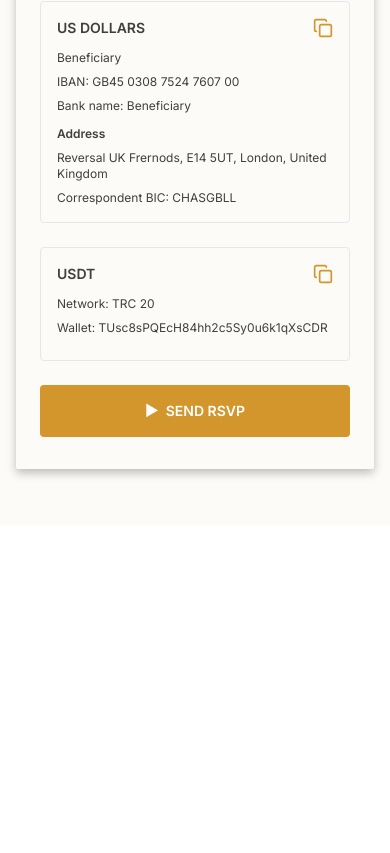
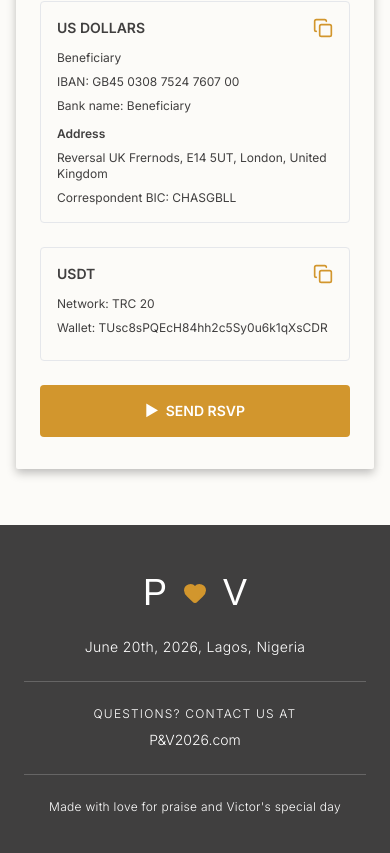
Before and after one commit to winninggodspower/pandv26, a Next.js app: page / in a window 390 px wide. Shown: the part 4196-5049 px from the top of the page. Before the commit the page ends 4721 px from the top, so only its background shows below. Built offline with nearby package versions, Linux system fonts and the light colour scheme; a web font is replaced by a local one.

Commit message:
feat: add responsive footer component
Create footer with initials, date, contact, and message; adapt for mobile and desktop.

Co-authored-by: Winning Godspower <80857214+winninggodspower@users.noreply.github.com>

```diff
--- /dev/null
+++ b/src/app/components/footer.jsx
@@ -0,0 +1,47 @@
+'use client'
+
+import { Heart } from 'lucide-react'
+
+export default function Footer() {
+  return (
+    <footer className="bg-[#403F3F] text-white py-12 md:py-20">
+      <div className="max-w-6xl mx-auto px-6">
+        {/* Main Content */}
+        <div className="text-center space-y-6">
+          {/* Names with Heart */}
+          <div className="flex items-center justify-center gap-4 md:gap-6">
+            <span className="text-4xl md:text-6xl font-light font-inspo">P</span>
+            <Heart className="w-6 h-6 md:w-8 md:h-8 fill-primary text-primary" />
+            <span className="text-4xl md:text-6xl font-light font-inspo">V</span>
+          </div>
+
+          {/* Date and Location */}
+          <p className="text-sm md:text-base font-light tracking-wide">
+            June 20th, 2026, Lagos, Nigeria
+          </p>
+
+          {/* Divider */}
+          <div className="h-px bg-white/20 my-6 md:my-8 mx-auto max-w-md"></div>
+
+          {/* Contact Section */}
+          <div className="space-y-2">
+            <p className="text-xs md:text-sm tracking-widest uppercase font-light">
+              Questions? Contact us at
+            </p>
+            <p className="text-sm md:text-base font-light">
+              P&V2026.com
+            </p>
+          </div>
+
+          {/* Divider */}
+          <div className="h-px bg-white/20 my-6 md:my-8 mx-auto max-w-md"></div>
+
+          {/* Footer Message */}
+          <p className="text-xs md:text-sm font-light tracking-wide">
+            Made with love for praise and Victor's special day
+          </p>
+        </div>
+      </div>
+    </footer>
+  )
+}
--- a/src/app/page.js
+++ b/src/app/page.js
@@ -3,6 +3,7 @@
 import { ArrowDown } from "lucide-react";
 import WeddingDetails from "./components/wedding-details";
 import RSVPForm from "./components/rsvp-form";
+import Footer from "./components/footer";
 
 export default function Home() {
   return (
@@ -68,6 +69,9 @@ export default function Home() {
       {/* RSVP Form Section */}
       <RSVPForm />
 
+      {/* Footer */}
+      <Footer />
+
     </main>
   )
 }
```
